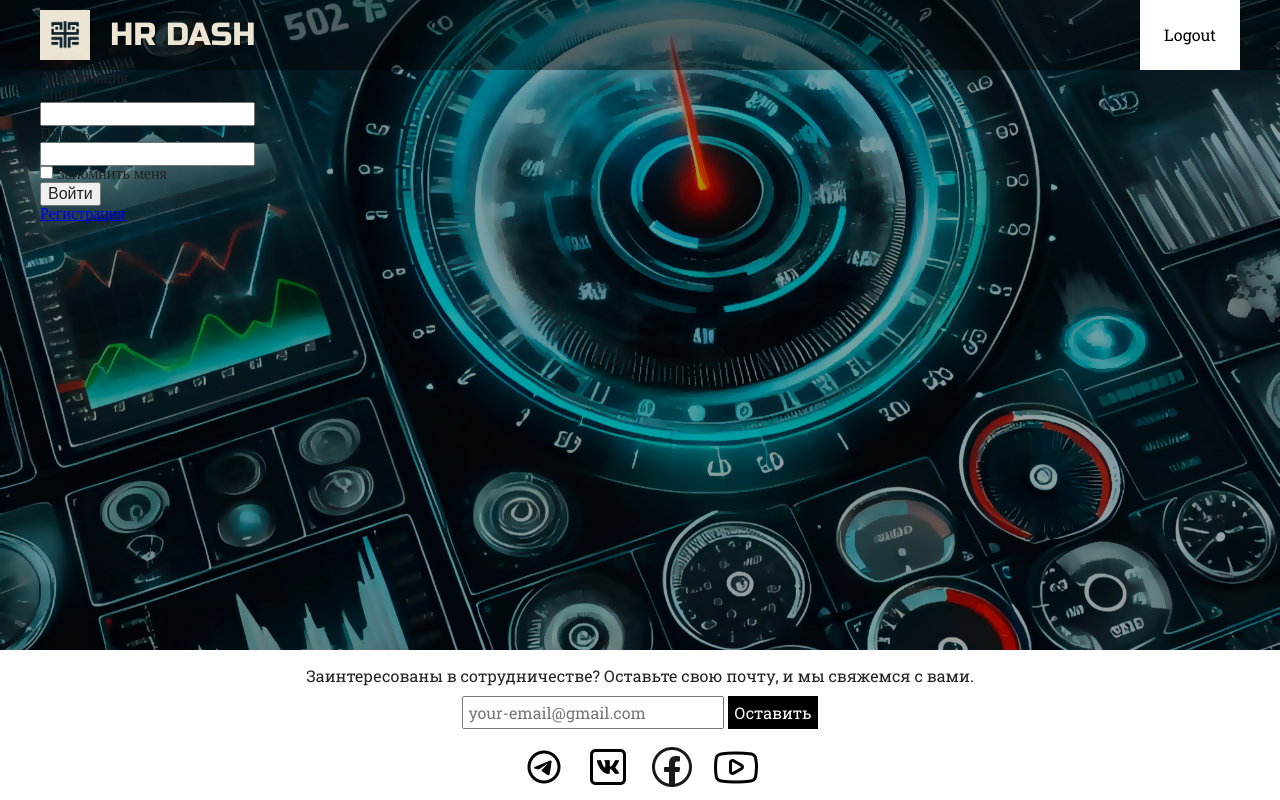
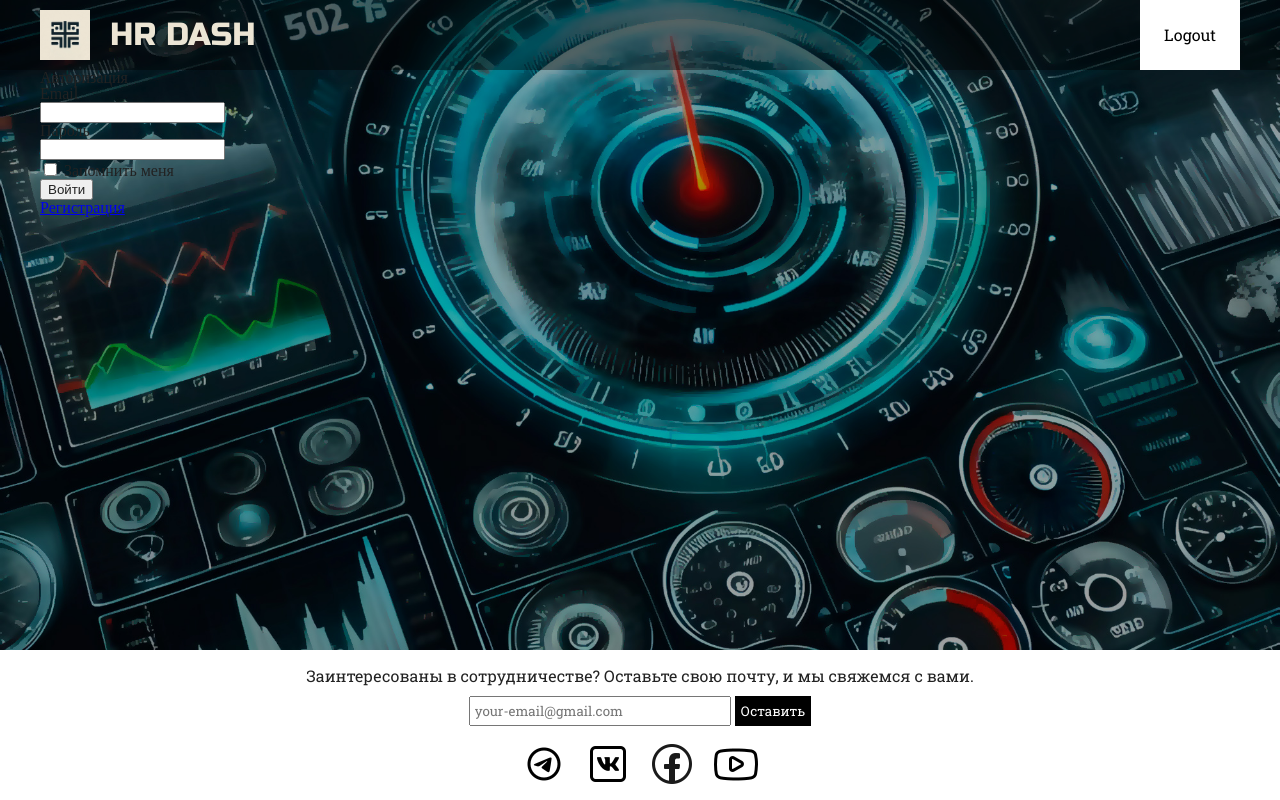
Before and after one commit to GameshGil/hr_data_dashboard, a Flask app: page /login in a window 1280 px wide. Run offline with Flask 3, Linux system fonts and the light colour scheme; some web fonts are replaced.

Commit message:
Небольшие правки в стилях

```diff
--- a/backend/app.py
+++ b/backend/app.py
@@ -67,7 +67,6 @@ def logout():
     return redirect(url_for('login'))
 
 
-
 @app.route('/load_data', methods=['GET', 'POST'])
 def loading_data():
     form = DataForm()
--- a/backend/static/css/style.css
+++ b/backend/static/css/style.css
@@ -1,6 +1,9 @@
 /*------------------- Font import -------------------*/
+
 @import url('https://fonts.googleapis.com/css2?family=PT+Sans+Caption&family=Roboto+Slab&family=Russo+One&display=swap');
+
 /*----------------- Font import end -----------------*/
+
 
 
 /*------------------- CSS Reset -------------------*/
@@ -81,18 +84,6 @@ textarea {
     resize: vertical;
 }
 
-/**
- * Correct `inline-block` display not defined in IE 6/7/8/9 and Firefox 3.
- */
-
-audio,
-canvas,
-video {
-    display: inline-block;
-    *display: inline;
-    *zoom: 1;
-    max-width: 100%;
-}
 
 /**
  * Prevent modern browsers from displaying `audio` without controls.
@@ -104,27 +95,6 @@ audio:not([controls]) {
     height: 0;
 }
 
-/**
- * Address styling not present in IE 7/8/9, Firefox 3, and Safari 4.
- * Known issue: no IE 6 support.
- */
-
-[hidden] {
-    display: none;
-}
-
-/**
- * 1. Correct text resizing oddly in IE 6/7 when body `font-size` is set using
- *    `em` units.
- * 2. Prevent iOS text size adjust after orientation change, without disabling
- *    user zoom.
- */
-
-html {
-    font-size: 100%; /* 1 */
-    -webkit-text-size-adjust: 100%; /* 2 */
-    -ms-text-size-adjust: 100%; /* 2 */
-}
 
 /**
  * Address `outline` inconsistency between Chrome and other browsers.
@@ -143,31 +113,6 @@ a:hover {
     outline: 0;
 }
 
-/**
- * 1. Remove border when inside `a` element in IE 6/7/8/9 and Firefox 3.
- * 2. Improve image quality when scaled in IE 7.
- */
-
-img {
-    border: 0; /* 1 */
-    -ms-interpolation-mode: bicubic; /* 2 */
-}
-
-/**
- * Address margin not present in IE 6/7/8/9, Safari 5, and Opera 11.
- */
-
-figure {
-    margin: 0;
-}
-
-/**
- * Correct margin displayed oddly in IE 6/7.
- */
-
-form {
-    margin: 0;
-}
 
 /**
  * Define consistent border, margin, and padding.
@@ -179,35 +124,6 @@ fieldset {
     padding: 0.35em 0.625em 0.75em;
 }
 
-/**
- * 1. Correct color not being inherited in IE 6/7/8/9.
- * 2. Correct text not wrapping in Firefox 3.
- * 3. Correct alignment displayed oddly in IE 6/7.
- */
-
-legend {
-    border: 0; /* 1 */
-    padding: 0;
-    white-space: normal; /* 2 */
-    *margin-left: -7px; /* 3 */
-}
-
-/**
- * 1. Correct font size not being inherited in all browsers.
- * 2. Address margins set differently in IE 6/7, Firefox 3+, Safari 5,
- *    and Chrome.
- * 3. Improve appearance and consistency in all browsers.
- */
-
-button,
-input,
-select,
-textarea {
-    font-size: 100%; /* 1 */
-    margin: 0; /* 2 */
-    vertical-align: baseline; /* 3 */
-    *vertical-align: middle; /* 3 */
-}
 
 /**
  * Address Firefox 3+ setting `line-height` on `input` using `!important` in
@@ -231,24 +147,6 @@ select {
     text-transform: none;
 }
 
-/**
- * 1. Avoid the WebKit bug in Android 4.0.* where (2) destroys native `audio`
- *    and `video` controls.
- * 2. Correct inability to style clickable `input` types in iOS.
- * 3. Improve usability and consistency of cursor style between image-type
- *    `input` and others.
- * 4. Remove inner spacing in IE 7 without affecting normal text inputs.
- *    Known issue: inner spacing remains in IE 6.
- */
-
-button,
-html input[type="button"], /* 1 */
-input[type="reset"],
-input[type="submit"] {
-    -webkit-appearance: button; /* 2 */
-    cursor: pointer; /* 3 */
-    *overflow: visible;  /* 4 */
-}
 
 /**
  * Re-set default cursor for disabled elements.
@@ -259,43 +157,6 @@ html input[disabled] {
     cursor: default;
 }
 
-/**
- * 1. Address box sizing set to content-box in IE 8/9.
- * 2. Remove excess padding in IE 8/9.
- * 3. Remove excess padding in IE 7.
- *    Known issue: excess padding remains in IE 6.
- */
-
-input[type="checkbox"],
-input[type="radio"] {
-    box-sizing: border-box; /* 1 */
-    padding: 0; /* 2 */
-    *height: 13px; /* 3 */
-    *width: 13px; /* 3 */
-}
-
-/**
- * 1. Address `appearance` set to `searchfield` in Safari 5 and Chrome.
- * 2. Address `box-sizing` set to `border-box` in Safari 5 and Chrome
- *    (include `-moz` to future-proof).
- */
-
-input[type="search"] {
-    -webkit-appearance: textfield; /* 1 */
-    -moz-box-sizing: content-box;
-    -webkit-box-sizing: content-box; /* 2 */
-    box-sizing: content-box;
-}
-
-/**
- * Remove inner padding and search cancel button in Safari 5 and Chrome
- * on OS X.
- */
-
-input[type="search"]::-webkit-search-cancel-button,
-input[type="search"]::-webkit-search-decoration {
-    -webkit-appearance: none;
-}
 
 /**
  * Remove inner padding and border in Firefox 3+.
@@ -365,7 +226,9 @@ textarea {
     color: #000;
     padding: 0.2em 0;
 }
+
 /*------------------- CSS Reset end -------------------*/
+
 
 
 /*------------------- Styles -------------------*/
@@ -467,7 +330,9 @@ body {
     padding: 3px 8px;
 }
 
+
 /*------------------- Main page -------------------*/
+
 .index_title {
     padding-top: 200px;
     font-size: 85px;
@@ -490,6 +355,7 @@ body {
     background-color: #fff;
     color: #000;
 }
+
 /*------------------- Main page end -------------------*/
 
 /*------------------- Styles end -------------------*/
```
